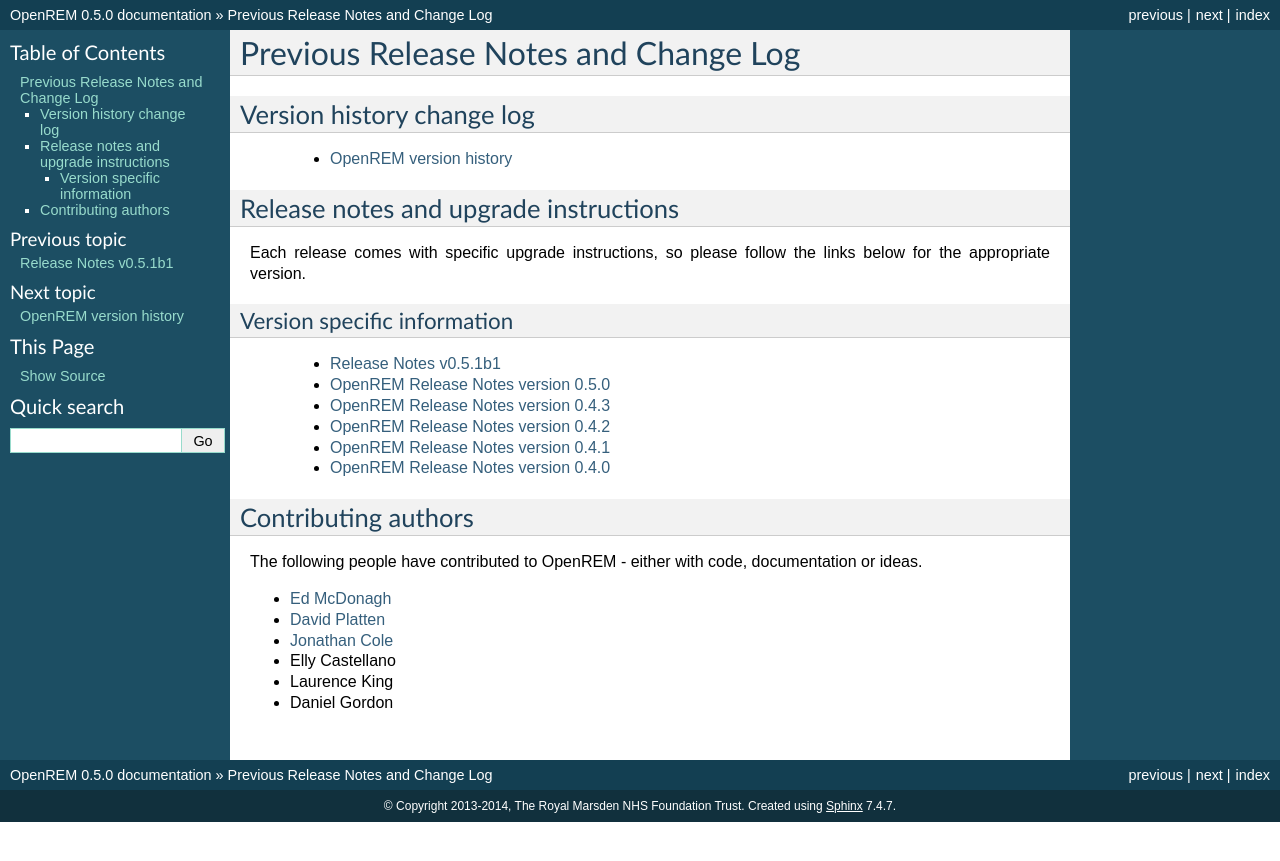
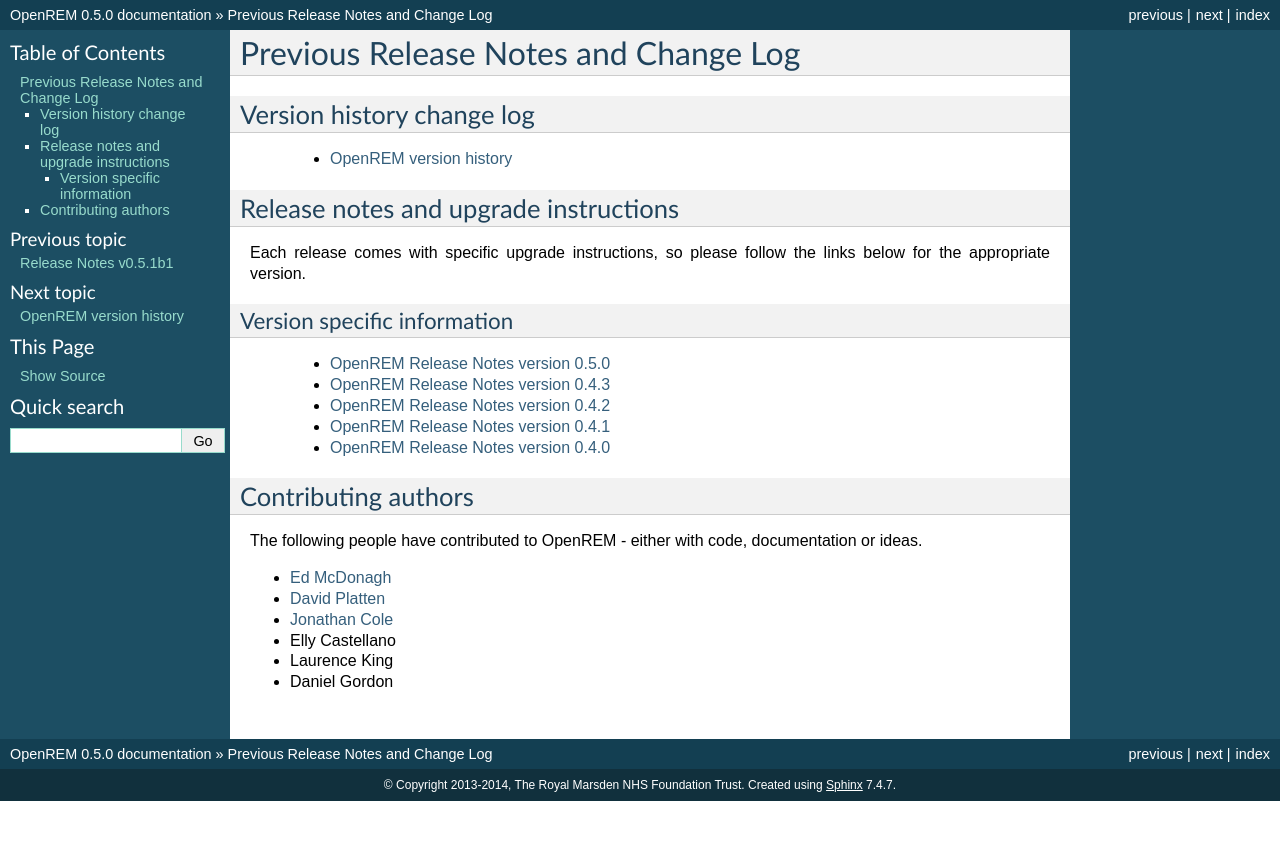
Before and after one commit to ckswilliams/modOpenREM, a Sphinx documentation site: the page built from docs/releasenotes.rst, in a window 1280 px wide. Shown: the top 861 px of the page. Built offline with Sphinx 7.4.7, drawn with Linux system fonts in a browser that asks for light colours.

Commit message:
Removed reference to the current release docs in the previous releases file - think it is messing up the left bar toc for release-0.5.1

```diff
--- a/docs/releasenotes.rst
+++ b/docs/releasenotes.rst
@@ -24,7 +24,6 @@
     ..  toctree::
         :maxdepth: 1
 
-        release-0.5.1
         release-0.5.0
         release-0.4.3
         release-0.4.2
```
